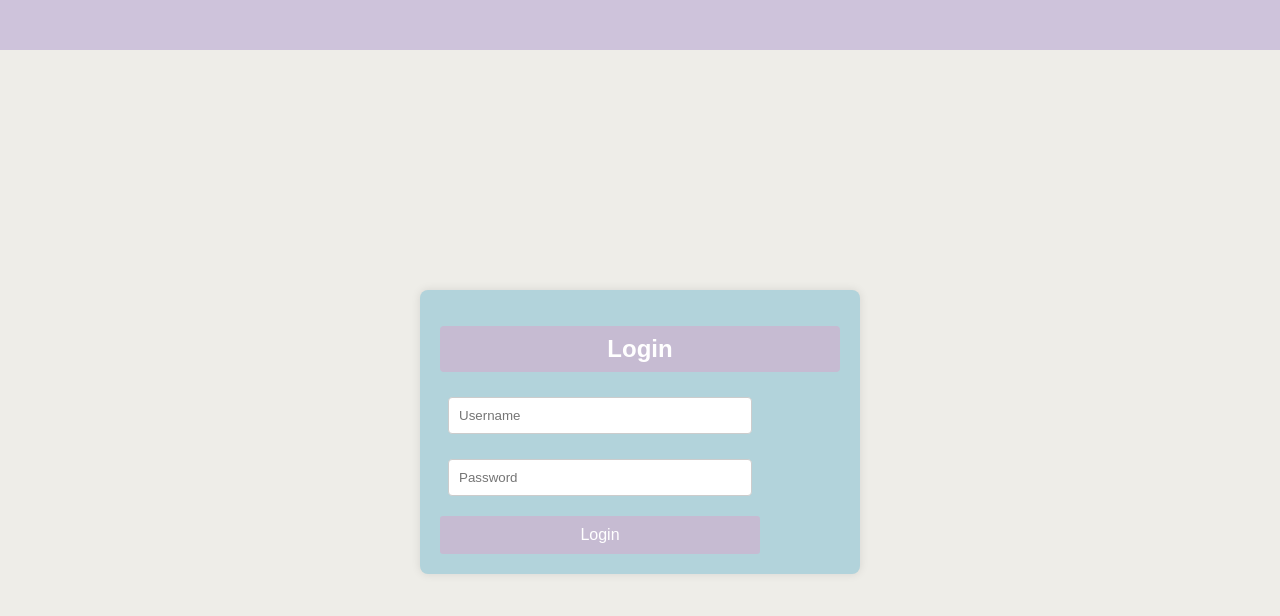
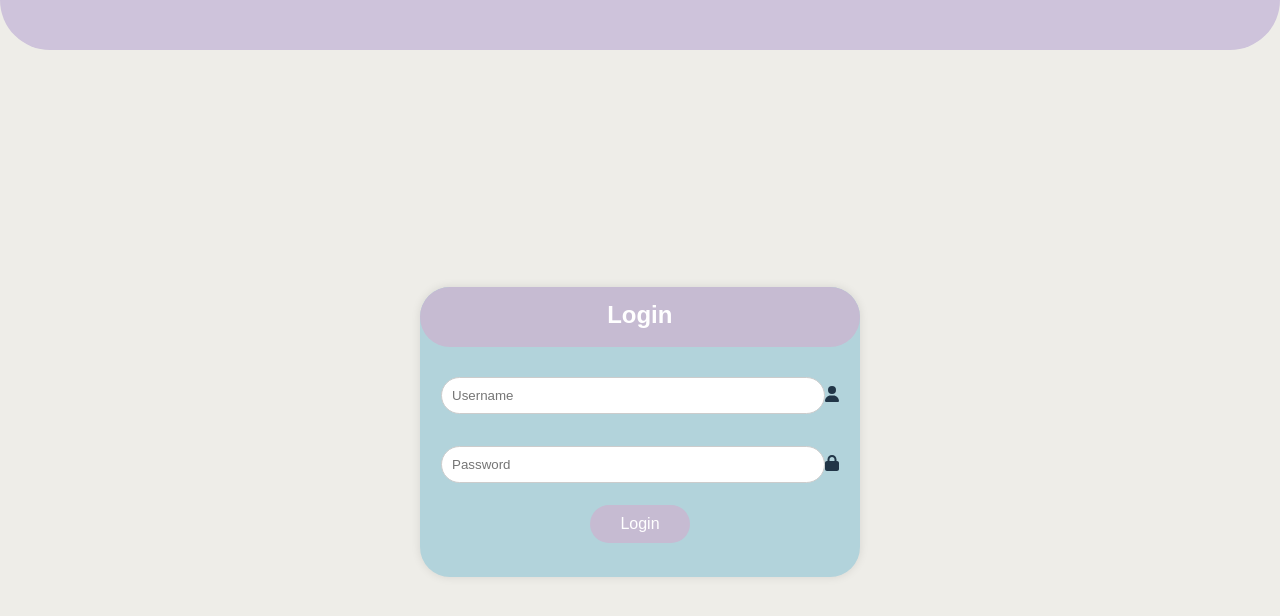
Before and after one commit to Gxamsrtt023/Alway_project, a React (Vite) app: page / in a window 1280 px wide. Shown: the top 616 px of the page. Built offline with nearby package versions, Linux system fonts and the light colour scheme.

Commit message:
update login

```diff
--- a/package.json
+++ b/package.json
@@ -10,6 +10,9 @@
     "preview": "vite preview"
   },
   "dependencies": {
+    "@fortawesome/fontawesome-free": "^6.5.2",
+    "@fortawesome/free-solid-svg-icons": "^6.5.2",
+    "@fortawesome/react-fontawesome": "^0.2.1",
     "react": "^18.2.0",
     "react-dom": "^18.2.0"
   },
--- a/src/login.css
+++ b/src/login.css
@@ -16,22 +16,31 @@ body {
 
 /* Login Form Styles */
 .box_login {
+  position: relative;
+  height: 200px;
   background-color: #B2D3DB;
   width: 400px;
   padding: 20px;
+  padding-top: 70px; /* เพิ่ม padding-top เพื่อให้ฟอร์มเลื่อนลง */
   box-shadow: 0 0 10px rgba(0, 0, 0, 0.1);
-  border-radius: 8px;
+  border-radius: 30px;
   text-align: center;
 }
 
 .login_uptext {
+  position: absolute;
+  height: 60px; /* ใช้ absolute positioning */
+  top: 0; /* ชิดขอบบนของกล่อง */
+  left: 0; /* ชิดขอบซ้ายของกล่อง */
   background-color: #C6BBD2;
-  padding: 10px;
-  border-radius: 4px;
-  margin-bottom: 20px;
+  padding: 15px;
+  border-radius: 40px 40px 40px 40px; /* ปรับ border-radius */
   font-size: 24px;
   color: #fff;
-  text-align: center;  /* Ensure text is centered */
+  text-align: center;
+  width: calc(109% - 40px); /* ความกว้างลดลงตาม padding */
+  margin: 0; /* ลบ margin */
+  box-sizing: border-box; /* รวม padding ในความกว้าง */
 }
 
 form {
@@ -43,15 +52,23 @@ form {
 
 label {
   width: 100%;
-  margin-bottom: 15px;
+  margin-bottom: 10px;
 }
 
-input[type="text"],
+input[type="text"]{
+  width: calc(100% - 16px);
+  padding: 10px;
+  margin: 20px 0;
+  border-radius: 50px;
+  border: 1px solid #ccc;
+  box-sizing: border-box;
+}
+
 input[type="password"] {
   width: calc(100% - 16px);
   padding: 10px;
-  margin: 5px 0;
-  border-radius: 4px;
+  margin: 2px 0;
+  border-radius: 50px;
   border: 1px solid #ccc;
   box-sizing: border-box;
 }
@@ -62,10 +79,11 @@ input[type="password"] {
   color: #fff;
   border: none;
   padding: 10px;
-  border-radius: 3px;
-  cursor: pointer;
+  border-radius: 30px;
+  width: 100px;
   font-size: 16px;
-  transition: background-color 0.3s ease;
+  margin: 10px;
+
 }
 
 .login_button:hover {
@@ -75,7 +93,7 @@ input[type="password"] {
 /* Additional Styles */
 .header-rectangle {
   position: absolute;
-  top: 0;
+  top: 0px; /* Adjusted top margin */
   left: 0;
   width: 100%;
   height: 50px;
@@ -83,6 +101,7 @@ input[type="password"] {
   display: flex;
   align-items: center;
   justify-content: center;
+  border-radius: 0 0 60px 60px; /* Rounded corners only at the bottom */
 }
 
 .header-rectangle img {
@@ -90,6 +109,14 @@ input[type="password"] {
   height: 50px;
 }
 
-form {
-  width: 80%;
+/* Assuming you have styles for container, box_login, login_uptext, and login_button */
+
+.login_label {
+  display: flex; /* Allow icon and input to be placed inline */
+  align-items: center; /* Vertically align icon and input text */
+  margin-bottom: 10px;
 }
+
+.login_icon {
+  margin-right: 10px; /* Add spacing between icon and input text */
+}
--- a/src/login.jsx
+++ b/src/login.jsx
@@ -1,18 +1,25 @@
 import React from 'react';
 import './login.css';
+import { FontAwesomeIcon } from '@fortawesome/react-fontawesome';
+import { faUser, faLock } from '@fortawesome/free-solid-svg-icons';
 
 function Login() {
   return (
     <>
       <div className="header-rectangle">
+        {/* จะเสนอให้แทรกส่วนหัวของเว็บไซต์ที่นี่ */}
       </div>
 
       <div className="container">
         <div className="box_login">
-          <h1 className='login_uptext'>Login</h1>
+          <h1 className='login_uptext'>
+            Login
+          </h1>
           <form>
             <label>
-              <input className='login_name'
+
+              <input
+                className='login_name'
                 name='account'
                 type='text'
                 placeholder='Username'
@@ -20,16 +27,19 @@ function Login() {
                 maxLength={10}
                 required
               />
+              <FontAwesomeIcon icon={faUser} />
             </label>
 
             <label className='login_password'>
-              <input className='login_name'
+              <input
+                className='login_name'
                 name='password'
                 type='password'
                 placeholder='Password'
                 autoComplete='off'
                 required
               />
+              <FontAwesomeIcon icon={faLock} />
             </label>
 
             <button className='login_button'>Login</button>
```
Also changed, not shown: 1 other file (tests, documents, lock files or other folders).
